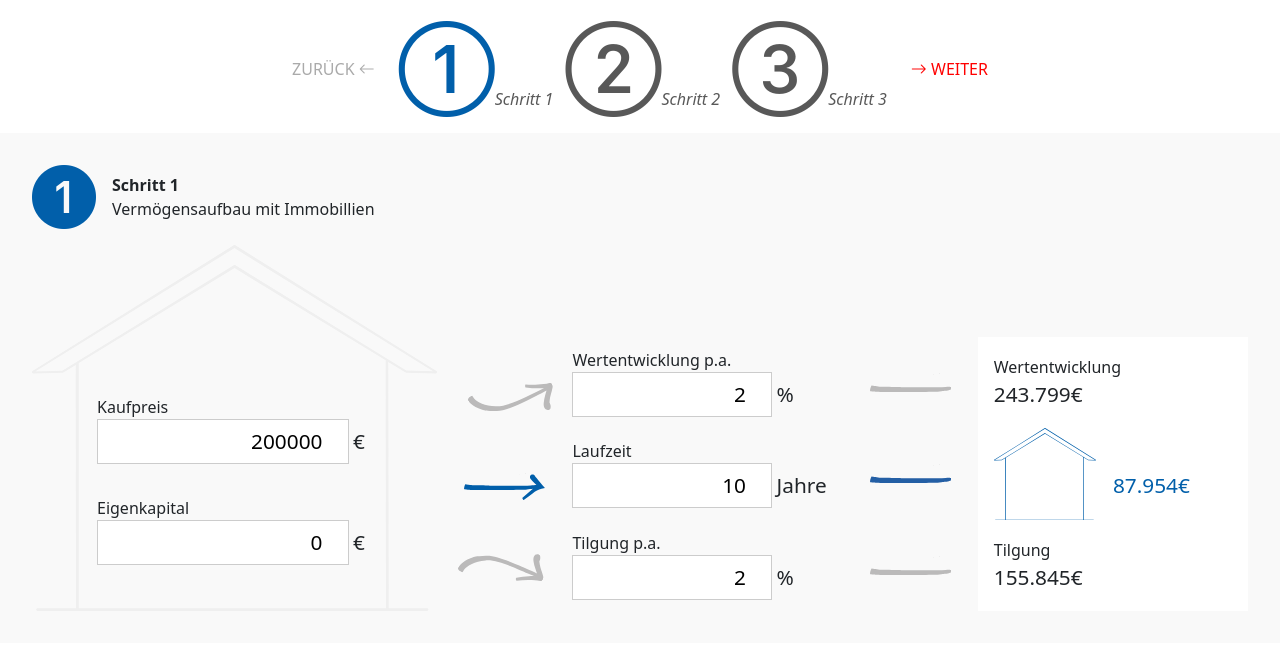
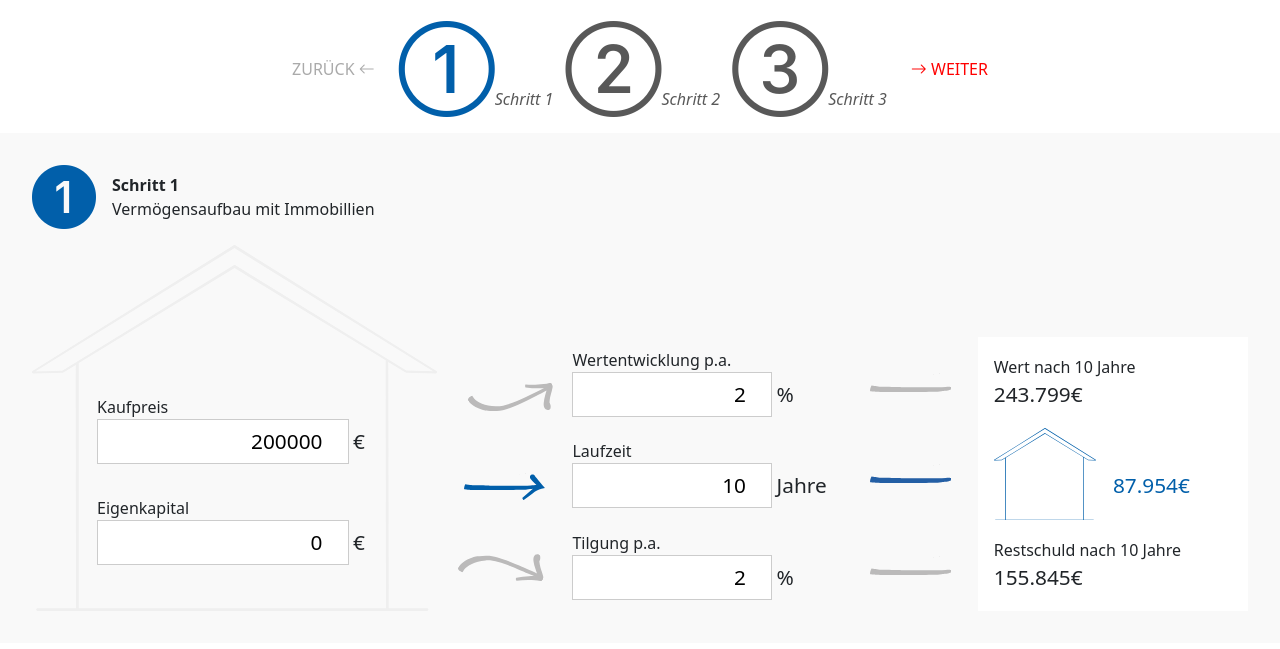
Before and after one commit to m-kot/immo-calc, a plain HTML site: page index.html in a window 1280 px wide. Shown: the part 131-780 px from the top of the page. Drawn offline with nearby package versions, Linux system fonts and the light colour scheme; a script that the page names is missing.

Commit message:
Der Wert “Tilgung” & “Wertentwicklung” ändern

```diff
--- a/index.html
+++ b/index.html
@@ -137,7 +137,7 @@
             <div class="page-1__arrow-bot2"></div>
             <div class="page-1__right"></div>
             <div class="page-1__value">
-              <label for="newValue">Wertentwicklung</label>
+              <label for="newValue">Wert nach <span class="text-right runtimeCOPY">30</span> <span class="year-txt">Jahre</span></label>
               <div class="big-text" id="newValue">362.272€</div>
             </div>
             <div class="page-1__bezahlt">
@@ -150,7 +150,7 @@
               <div class="big-text" id="assetBuilding">326.190€</div>
             </div>
             <div class="page-1__remainder">
-              <label for="remain">Tilgung</label>
+              <label for="remain">Restschuld nach <span class="text-right runtimeCOPY">30</span> <span class="year-txt">Jahre</span></label>
               <div class="big-text" id="remain">36.082€</div>
             </div>
           </div>
```
